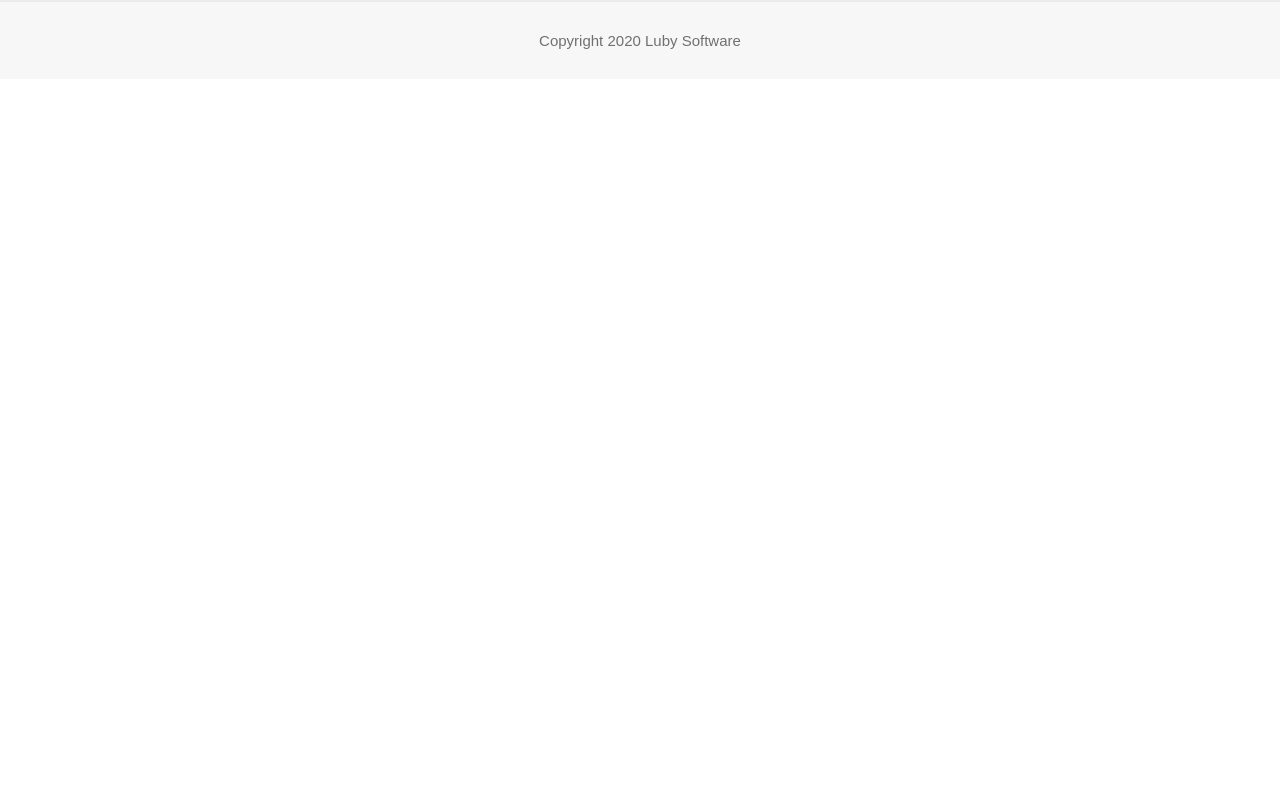
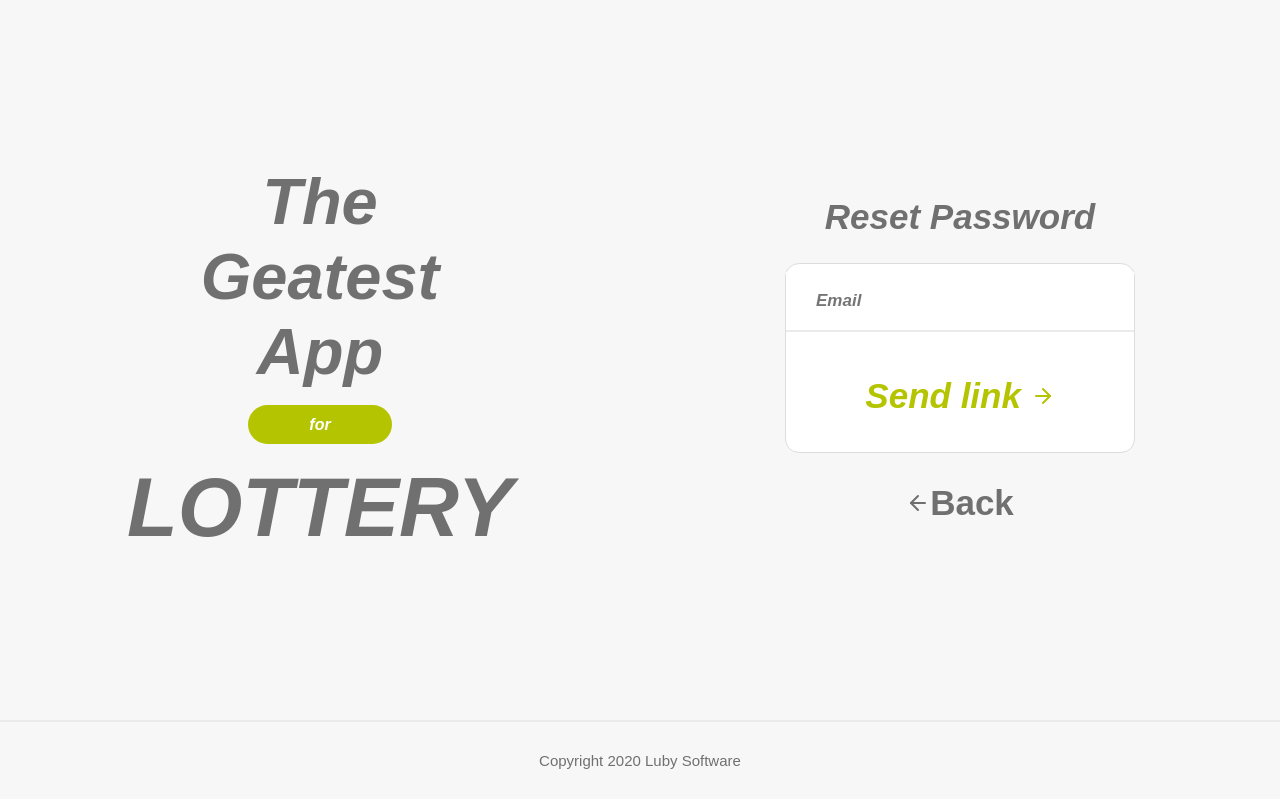
Before and after one commit to jonyreis/prova-react, a React (Create React App) app: page /forgot-password in a window 1280 px wide. Built offline with nearby package versions, Linux system fonts and the light colour scheme.

Commit message:
feat: add Forgot password and Reset password with adonisJS

```diff
--- /dev/null
+++ b/src/pages/ForgotPassword/index.tsx
@@ -0,0 +1,46 @@
+import Intro from "../../components/Intro";
+import Input from "../../components/Input";
+import IntroGridForm from "../../components/IntroGridForm";
+
+import ArrowRightGreen from "../../assets/arrow-right-green.svg";
+
+import api from '../../services/api';
+
+const ForgotPassword = () => {
+  async function handleForgotPassword(event: { preventDefault?: any; target: any; }) {
+    event.preventDefault()
+
+    const resetPassword = {
+      email: event.target[0].value,
+      redirect_url: 'http://localhost:3000/reset-password'
+    }
+
+    await api.post('/passwords', resetPassword)
+      .then((response) => {
+        if (response.status === 204) {
+          alert('Enviamos um email para você!')
+        }
+      })
+      .catch((error) => {
+        console.log(error)
+        alert('E-mail não cadastrado!')
+      })
+
+    event.target[0].value = ''
+  }
+
+  return (
+    <Intro>
+      <IntroGridForm name="Reset Password" to="/" textLink="Back">
+        <form onSubmit={handleForgotPassword}>
+          <Input type="email" placeholder="Email" />
+          <button type="submit">
+            Send link <img src={ArrowRightGreen} alt="" />
+          </button>
+        </form>
+      </IntroGridForm>
+    </Intro>
+  );
+};
+
+export default ForgotPassword;
--- a/src/pages/Login/index.tsx
+++ b/src/pages/Login/index.tsx
@@ -30,13 +30,12 @@ const Login = () => {
             payload: response.data
           })
         }
-        console.log(response)
       })
       .catch((error) => {
+        alert('E-mail ou senha inválidos!')
+        clearInput(event)
         console.log(error);
       })
-
-    clearInput(event)
   }
 
   return (
@@ -45,7 +44,7 @@ const Login = () => {
         <form onSubmit={handleAuthetication}>
           <Input type="email" placeholder="Email" />
           <Input type="password" placeholder="Password" />
-          <Link to="/reset-password">I forget my password</Link>
+          <Link to="/forgot-password">I forget my password</Link>
           <button type="submit">
             Log In <img src={ArrowRightGreen} alt="" />
           </button>
--- a/src/pages/ResetPassword/index.tsx
+++ b/src/pages/ResetPassword/index.tsx
@@ -1,22 +1,56 @@
+import { useLocation, useHistory } from 'react-router-dom'
+
 import Intro from "../../components/Intro";
 import Input from "../../components/Input";
 import IntroGridForm from "../../components/IntroGridForm";
 
 import ArrowRightGreen from "../../assets/arrow-right-green.svg";
+import { clearInput } from "../../utils/clearInput";
+
+import api from '../../services/api';
 
 const ResetPassword = () => {
+  const location = useLocation()
+  const history = useHistory()
+
+  let params = new URLSearchParams(location.search)
+  let token = params.get('token')
+
+  async function handleResetPassword(event: { preventDefault?: any; target: any; }) {
+    event.preventDefault()
+
+    const resetPassword = {
+      password: event.target[0].value,
+      password_confirmation: event.target[1].value,
+      token
+    }
+
+    await api.put('/passwords', resetPassword)
+      .then(() => {
+        alert('Senha alterada com sucesso!')
+        history.push('/')
+      })
+      .catch((error) => {
+        alert('Senha e confirmação de senha não correspondem!')
+        console.log(error);
+      })
+
+    clearInput(event)
+  }
+
   return (
     <Intro>
       <IntroGridForm name="Reset Password" to="/" textLink="Back">
-        <form>
-          <Input type="email" placeholder="Email" />
+        <form onSubmit={handleResetPassword}>
+          <Input type="password" placeholder="New Password" />
+          <Input type="password" placeholder="Confirm New Password" />
           <button type="submit">
-            Send link <img src={ArrowRightGreen} alt="" />
+            Reset Password <img src={ArrowRightGreen} alt="" />
           </button>
         </form>
       </IntroGridForm>
     </Intro>
-  );
-};
+  )
+}
 
 export default ResetPassword;
--- a/src/routes/index.tsx
+++ b/src/routes/index.tsx
@@ -4,9 +4,10 @@ import { useSelector, RootStateOrAny } from 'react-redux';
 
 import Login from "../pages/Login";
 import Registration from '../pages/Registration';
-import ResetPassword from "../pages/ResetPassword";
+import ForgotPassword from "../pages/ForgotPassword";
 import Home from "../pages/Home";
 import NewBet from "../pages/NewBet";
+import ResetPassword from "../pages/ResetPassword";
 
 
 const Routes: React.FC = () => {
@@ -22,6 +23,7 @@ const Routes: React.FC = () => {
     <Switch>
       <Route path="/" exact component={publicRoute(Login)} />
       <Route path="/registration" exact component={publicRoute(Registration)} />
+      <Route path="/forgot-password" exact component={publicRoute(ForgotPassword)} />
       <Route path="/reset-password" exact component={publicRoute(ResetPassword)} />
       <Route path="/home" exact component={privateRoute(Home)} />
       <Route path="/new-bet" exact component={privateRoute(NewBet)} />
```
